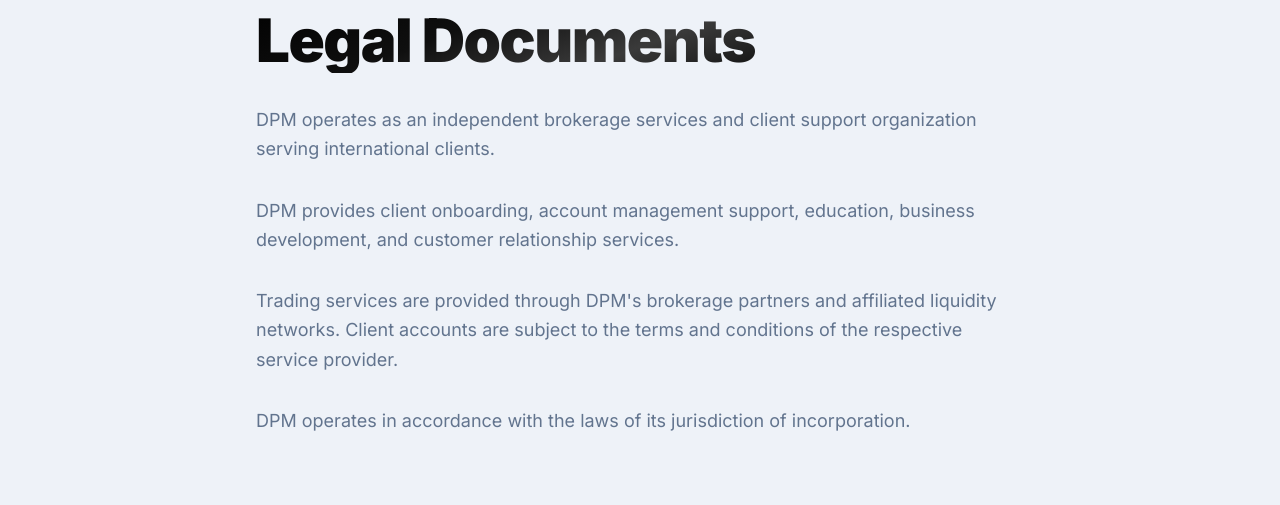
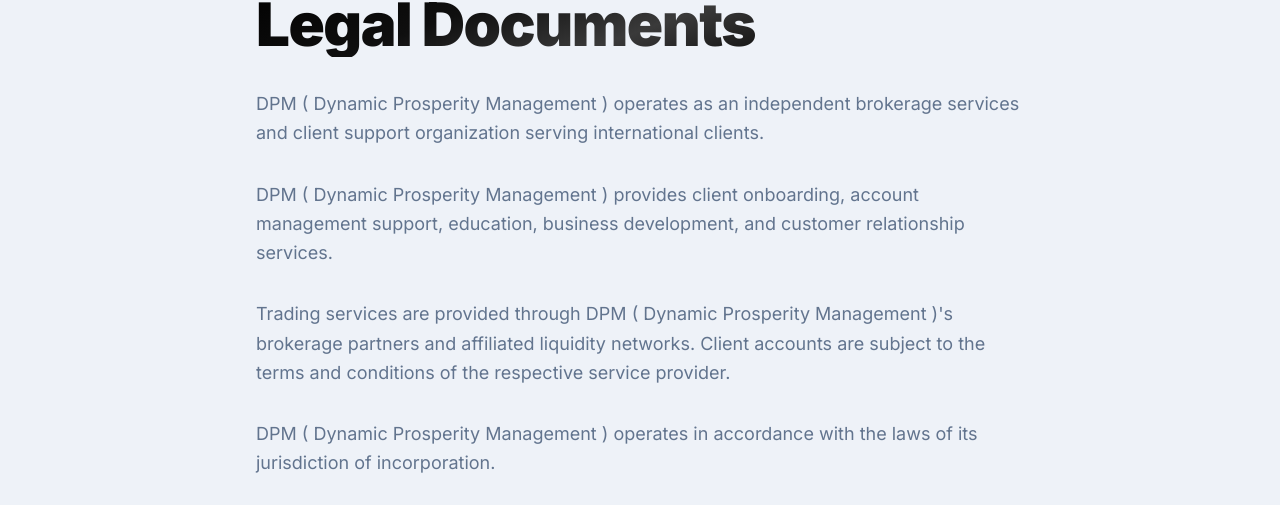
Before and after one commit to DPM-traders-choice/DPM-Trading, a Next.js app: page /about-us/legal-documents in a window 1280 px wide. Shown: the part 221-726 px from the top of the page. Built offline with nearby package versions, Linux system fonts and the light colour scheme; no server answers; the database is empty.

Commit message:
fix:update

```diff
--- a/app/about-us/legal-documents/page.tsx
+++ b/app/about-us/legal-documents/page.tsx
@@ -41,28 +41,28 @@
             className="banner-item text-base md:text-lg text-slate-500 leading-relaxed"
             style={{ ['--i' as string]: 2 }}
           >
-            DPM operates as an independent brokerage services and client support organization serving international clients.
+            DPM ( Dynamic Prosperity Management ) operates as an independent brokerage services and client support organization serving international clients.
           </p>
 
           <p
             className="banner-item text-base md:text-lg text-slate-500 leading-relaxed"
             style={{ ['--i' as string]: 3 }}
           >
-            DPM provides client onboarding, account management support, education, business development, and customer relationship services.
+            DPM ( Dynamic Prosperity Management ) provides client onboarding, account management support, education, business development, and customer relationship services.
           </p>
 
           <p
             className="banner-item text-base md:text-lg text-slate-500 leading-relaxed"
             style={{ ['--i' as string]: 4 }}
           >
-            Trading services are provided through DPM&apos;s brokerage partners and affiliated liquidity networks. Client accounts are subject to the terms and conditions of the respective service provider.
+            Trading services are provided through DPM ( Dynamic Prosperity Management )&apos;s brokerage partners and affiliated liquidity networks. Client accounts are subject to the terms and conditions of the respective service provider.
           </p>
 
           <p
             className="banner-item text-base md:text-lg text-slate-500 leading-relaxed"
             style={{ ['--i' as string]: 5 }}
           >
-            DPM operates in accordance with the laws of its jurisdiction of incorporation.
+            DPM ( Dynamic Prosperity Management ) operates in accordance with the laws of its jurisdiction of incorporation.
           </p>
 
         </div>
```
